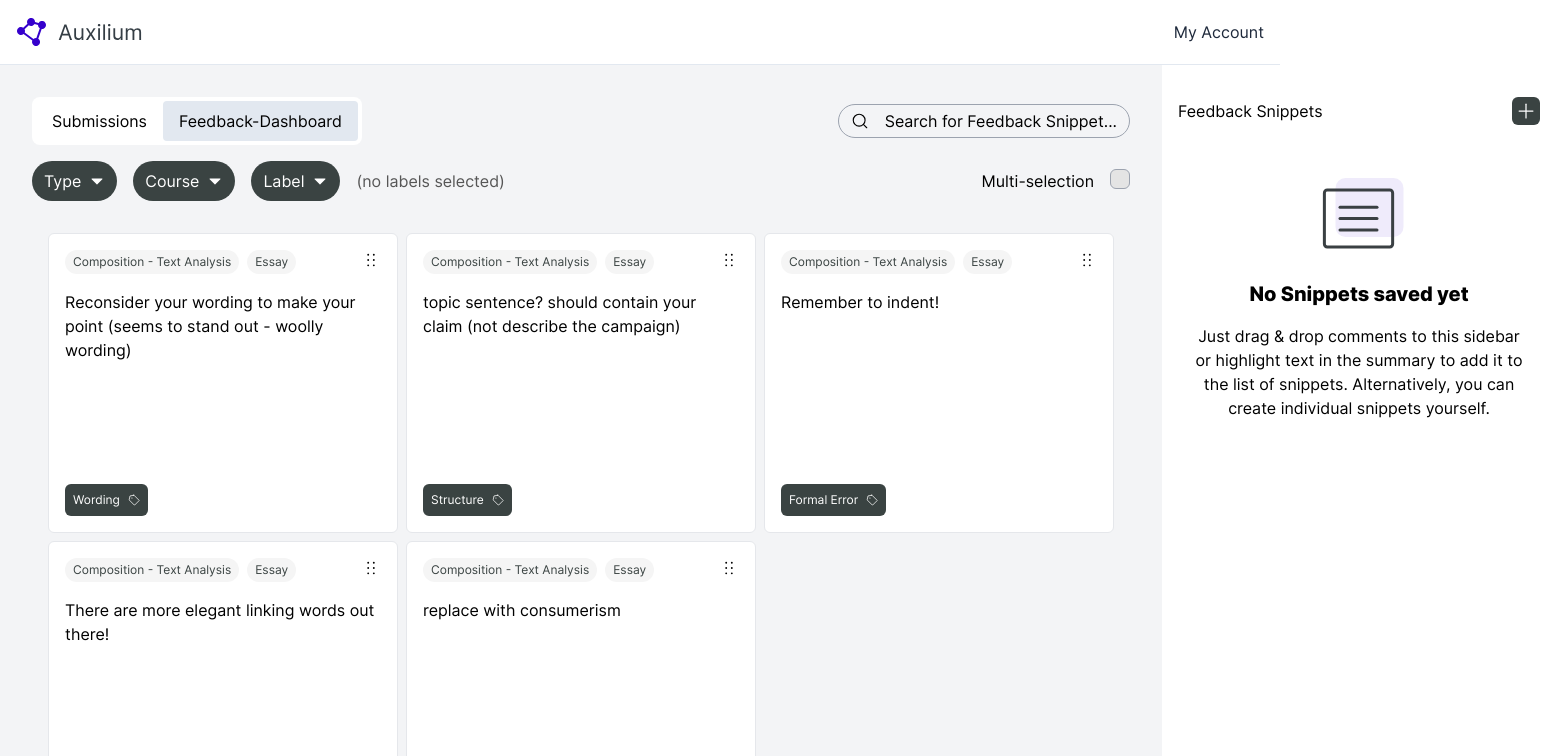
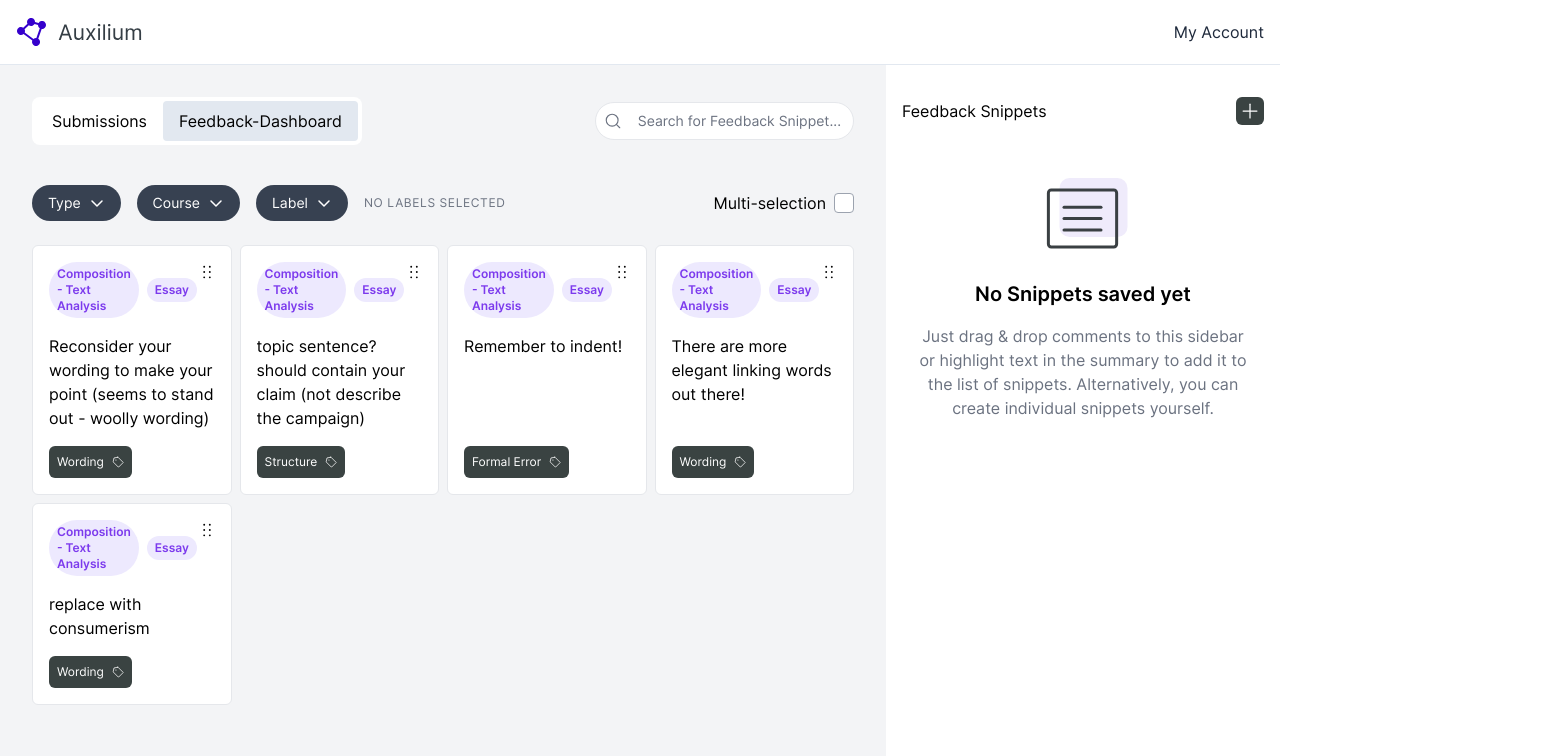
Before and after one commit to NilsHellwig/FeedbackPool-Prototyping, a React (Create React App) app in the folder prototype3/: page /feedback-dashboard in a window 1280 px wide. Shown: the top 756 px of the page, 1556 px wide, since content can reach past the window. Built offline with nearby package versions, Linux system fonts and the light colour scheme.

Commit message:
Fix drop and drag areas

```diff
--- a/prototype3/src/components/DragabbleFeedbackSnippet.tsx
+++ b/prototype3/src/components/DragabbleFeedbackSnippet.tsx
@@ -12,9 +12,9 @@ export const DraggableFeedbackSnippet: React.FC<
 > = ({ extractedText, metaDataList, labels }) => {
   const [popupIsOpened, setPopupIsOpened] = useState(false);
   return (
-    <div>
+    <div className="h-full">
       <div
-        className="flex flex-col justify-between p-4 gap-4 border bg-white rounded-md w-[350px] h-[300px] cursor-pointer"
+        className="h-full flex flex-col justify-between p-4 gap-4 border bg-white rounded-md cursor-pointer"
         onClick={() => {
           setPopupIsOpened(true);
         }}>
@@ -25,7 +25,7 @@ export const DraggableFeedbackSnippet: React.FC<
                 return (
                   <span
                     key={idx.toString()}
-                    className="flex flex-row items-center gap-2 p-1 px-2 bg-offWhite text-darkGrey rounded-full text-xs">
+                    className="text-xs font-semibold px-2 py-1 rounded-full bg-violet-100 text-violet-600">
                     {meta}
                   </span>
                 );
--- a/prototype3/src/components/NewSubmissionTopBar.tsx
+++ b/prototype3/src/components/NewSubmissionTopBar.tsx
@@ -1,5 +1,7 @@
 import {
   ArrowFatLeft,
+  CaretLeft,
+  CaretRight,
   TextAlignCenter,
   TextAlignJustify,
   TextAlignLeft,
@@ -13,12 +15,18 @@ export const NewSubmissionTopBar = () => {
   return (
     <div className="flex flex-row justify-between w-full items-center">
       <div className="flex flex-row items-center gap-4">
-        <div className="flex flex-row items-center gap-2 bg-darkGrey hover:bg-mediumGrey p-2 rounded-md cursor-pointer">
-          <ArrowFatLeft className="text-white" weight="fill" size={20} />
-          <section className="text-white">Back</section>
-        </div>
-        <p className="text-gray-500">
-          Composition - Text Analysis Exercise 2 {"> "}
+        <button className="flex items-center gap-2 px-4 py-2 bg-gray-600 text-white rounded-md">
+          <CaretLeft fill="#fff" width={18} height={18} weight="bold" />
+          Back
+        </button>
+        <p className="text-gray-500 flex items-center gap-2 text-sm">
+          <span>Composition - Text Analysis Exercise 2</span>
+          <CaretRight
+            className="text-gray-500"
+            width={14}
+            height={14}
+            weight="bold"
+          />
           <span className="text-violet-600">Submission</span>
         </p>
       </div>
--- a/prototype3/src/components/SidebarSubmission.tsx
+++ b/prototype3/src/components/SidebarSubmission.tsx
@@ -125,7 +125,7 @@ export const SidebarSubmission = () => {
   return (
     <div className="w-[400px] p-4 bg-white border-l-2 border-slate-200">
       <div className="flex flex-row items-center justify-between w-full">
-        <p className="font-bold text-xl">Feedback Snippets</p>
+        <p className="font-semibold text-xl">Feedback Snippets</p>
         <div className="flex flex-row gap-2">
           <div className="flex items-center p-2 bg-offWhite hover:bg-lightGrey  rounded-md cursor-pointer">
             <MagnifyingGlass className="text-mediumGrey" size={14} />
@@ -146,7 +146,7 @@ export const SidebarSubmission = () => {
                 side="bottom"
                 align="end"
                 className="flex flex-col bg-darkGrey shadow-md mt-4 rounded-lg p-4 w-[500px] h-auto">
-                <div className="flex flex-row gap-2 overflow-scroll">
+                <div className="flex flex-row gap-2 overflow-auto">
                   {availableMetaDataTotal.map((item: any) => {
                     if (item.selected) {
                       return (
@@ -183,7 +183,7 @@ export const SidebarSubmission = () => {
                   ) : null}
                 </div>
                 <div className="h-[1px] bg-mediumGrey mt-2 mb-2 rounded-full"></div>
-                <div className="flex flex-col gap2 overflow-scroll">
+                <div className="flex flex-col gap2 overflow-auto">
                   {availableMetaDataTotal.map((item: any) => {
                     return (
                       <div
@@ -241,9 +241,9 @@ export const SidebarSubmission = () => {
         </div>
       </div>
       <div className="flex flex-row w-full mt-6">
-        <p className="text-purple-800 font-bold text-sm">
+        <p className="text-purple-600 font-semibold text-sm">
           {getAmountOfCheckedSnippets()}/{feedbackSnippets.length} Snippets
-          berücksichtigt
+          considered
         </p>
       </div>
       {/* List of comments */}
--- a/prototype3/src/pages/CreateSubmission.tsx
+++ b/prototype3/src/pages/CreateSubmission.tsx
@@ -4,10 +4,10 @@ import { NewSubmissionTopBar } from "../components/NewSubmissionTopBar";
 
 export const CreateSubmission = () => {
   return (
-    <div className="flex flex-col h-screen">
+    <div className="flex flex-col h-screen overflow-hidden">
       <Header />
       <div className="flex flex-grow">
-        <main className="flex-grow bg-gray-200 p-8">
+        <main className="flex-grow bg-gray-100 p-8">
           <section className="flex flex-col items-start max-w-7xl m-auto space-y-8">
             <NewSubmissionTopBar />
             <div className="bg-white rounded-md flex flex-col gap-4 w-full p-8 h-[1200px]">
@@ -22,7 +22,10 @@ export const CreateSubmission = () => {
                   ignorance." But as technology is constantly advancing and
                   computers are running almost anything, is a college education
                   really necessary? There are people whom have never set foot in
-                  a college and are doing better than people|
+                  a college and are doing better than people
+                  <span className="text-blue-600 animate-pulse duration-75">
+                    |
+                  </span>
                 </p>
               </div>
             </div>
--- a/prototype3/src/pages/FeedbackDashboard.tsx
+++ b/prototype3/src/pages/FeedbackDashboard.tsx
@@ -108,33 +108,35 @@ export const FeedbackDashboard = () => {
         <Header />
         <div className="flex flex-grow">
           <main className="flex-grow bg-gray-100 p-8">
-            <section className="flex flex-col items-start max-w-7xl m-auto space-y-4">
-              <div className="flex flex-row items-center justify-between w-full">
+            <section className="flex flex-col items-start max-w-7xl m-auto space-y-2 flex-grow h-full">
+              <div className="flex flex-row items-center justify-between w-full mb-8">
                 <DashboardNav />
-                <div className="flex flex-row items-center gap-4 p-1 px-3 rounded-full border border-gray-400">
+                <div className="flex flex-row items-center gap-4 pl-2 py-2 pr-3 text-gray-500 text-sm px-3 rounded-full border border-gray-200 bg-white">
                   <MagnifyingGlass size={18} />
                   <span>Search for Feedback Snippet...</span>
                 </div>
               </div>
-              <div className="flex flex-row items-center justify-between w-full">
+              <div className="flex flex-row items-center justify-between w-full pb-4">
                 <div className="flex flex-row gap-4 items-center">
-                  <div className="flex flex-row items-center gap-2 text-white bg-darkGrey p-2 px-3 rounded-full">
+                  <div className="flex flex-row items-center gap-2 text-white bg-gray-700 text-sm cursor-pointer hover:bg-gray-600 p-2 px-4 rounded-full">
                     <span>Type</span>
-                    <CaretDown weight="fill" size={16} />
+                    <CaretDown weight="bold" size={16} />
                   </div>
-                  <div className="flex flex-row items-center gap-2 text-white bg-darkGrey p-2 px-3 rounded-full">
+                  <div className="flex flex-row items-center gap-2 text-white bg-gray-700 text-sm cursor-pointer hover:bg-gray-600 p-2 px-4 rounded-full">
                     <span>Course</span>
-                    <CaretDown weight="fill" size={16} />
+                    <CaretDown weight="bold" size={16} />
                   </div>
-                  <div className="flex flex-row items-center gap-2 text-white bg-darkGrey p-2 px-3 rounded-full">
+                  <div className="flex flex-row items-center gap-2 text-white bg-gray-700 text-sm cursor-pointer hover:bg-gray-600 p-2 px-4 rounded-full">
                     <span>Label</span>
-                    <CaretDown weight="fill" size={16} />
+                    <CaretDown weight="bold" size={16} />
                   </div>
-                  <span className="text-mediumGrey">(no labels selected)</span>
+                  <span className="text-gray-500 uppercase text-xs tracking-wider">
+                    No labels selected
+                  </span>
                 </div>
-                <div className="flex flex-row gap-4">
+                <div className="flex flex-row items-center gap-2">
                   <span>Multi-selection</span>
-                  <div className="w-5 h-5 bg-lightGrey border border-gray-400 rounded-md cursor-pointer"></div>
+                  <div className="w-5 h-5 bg-white border border-gray-400 rounded cursor-pointer"></div>
                 </div>
               </div>
               <Droppable
@@ -146,9 +148,16 @@ export const FeedbackDashboard = () => {
                     <div
                       {...provided.droppableProps}
                       ref={provided.innerRef}
-                      className={cx("snippet-grid p-4 rounded-md", {
+                      className={cx(
+                        "flex flex-grow flex-col w-full rounded-xl",
+                        {
                           "bg-lightGrey/50": dragIsActive,
-                      })}>
+                        }
+                      )}>
+                      <div
+                        className={cx(
+                          "grid grid-cols-2 md:grid-cols-3 lg:grid-cols-4 gap-2"
+                        )}>
                         {columns["pool"].items.map((item, index) => {
                           return (
                             <Draggable
@@ -174,6 +183,7 @@ export const FeedbackDashboard = () => {
                         })}
                         {provided.placeholder}
                       </div>
+                    </div>
                   );
                 }}
               </Droppable>
@@ -187,17 +197,17 @@ export const FeedbackDashboard = () => {
               </div>
             </div>
 
-            <div className="w-[362px]">
+            <div className="w-[362px] flex flex-grow flex-col">
               {columns["sidebar"].items.length < 1 && !dragIsActive ? (
                 <div className="flex flex-col items-center gap-4 my-8 mx-4 text-center">
                   <img
                     alt="icon of a snippet"
                     src={process.env.PUBLIC_URL + "/icons/snippet-icon.svg"}
                   />
-                  <span className="text-xl font-extrabold">
+                  <span className="text-xl font-semibold">
                     No Snippets saved yet
                   </span>
-                  <p>
+                  <p className="text-gray-500">
                     Just drag & drop comments to this sidebar or highlight text
                     in the summary to add it to the list of snippets.
                     Alternatively, you can create individual snippets yourself.
@@ -211,9 +221,10 @@ export const FeedbackDashboard = () => {
                       {...provided.droppableProps}
                       ref={provided.innerRef}
                       className={cx(
-                        "flex flex-col gap-2 p-2 rounded-xl h-fit",
+                        "flex flex-col gap-2 p-2 rounded-xl h-full",
                         {
-                          "bg-offWhite rounded-md": snapshot.isDraggingOver,
+                          "bg-offWhite rounded-md h-full":
+                            snapshot.isDraggingOver,
                         }
                       )}>
                       {columns["sidebar"].items.map((item: any, index) => {
```
Lines whose indentation alone changed are shown as unchanged.
